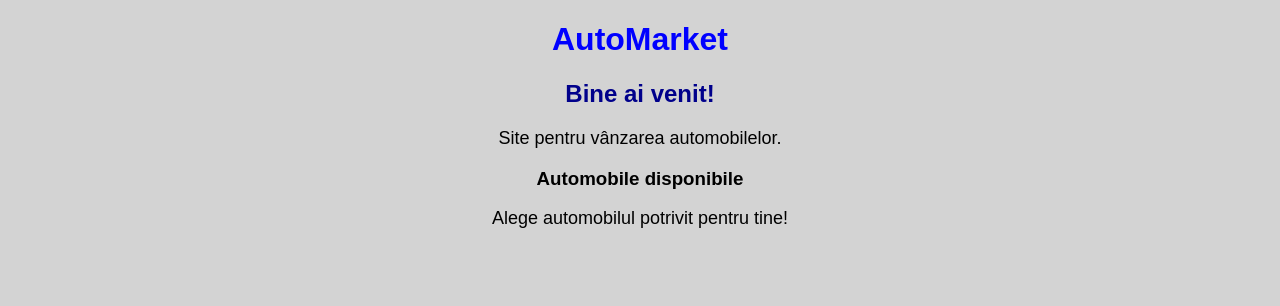
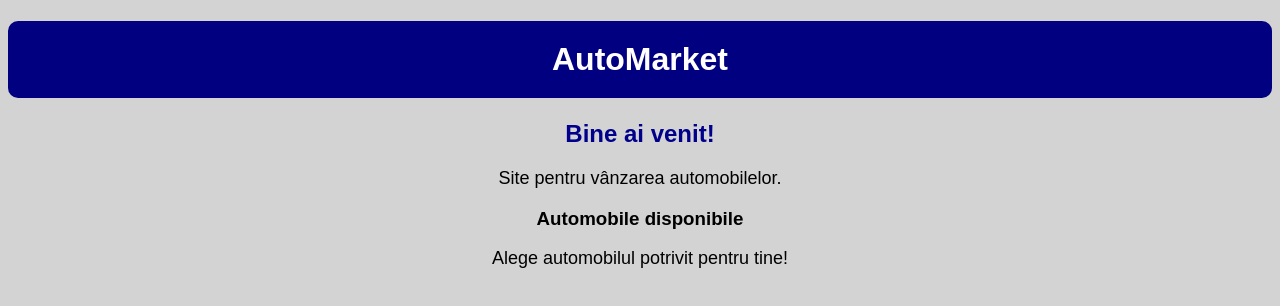
Before and after one commit to Maxim-utm07/AutoMarket, a plain HTML site: page index.html in a window 1280 px wide. Drawn offline with Linux system fonts and the light colour scheme.

Commit message:
Modificare design pagina principala

```diff
--- a/style.css
+++ b/style.css
@@ -6,7 +6,12 @@ body {
 
 h1 {
     color: blue;
+    background-color: navy;
+    color: white;
+    padding: 20px;
+    border-radius: 10px;
 }
+
 h2 {
     color: darkblue;
 }
```
